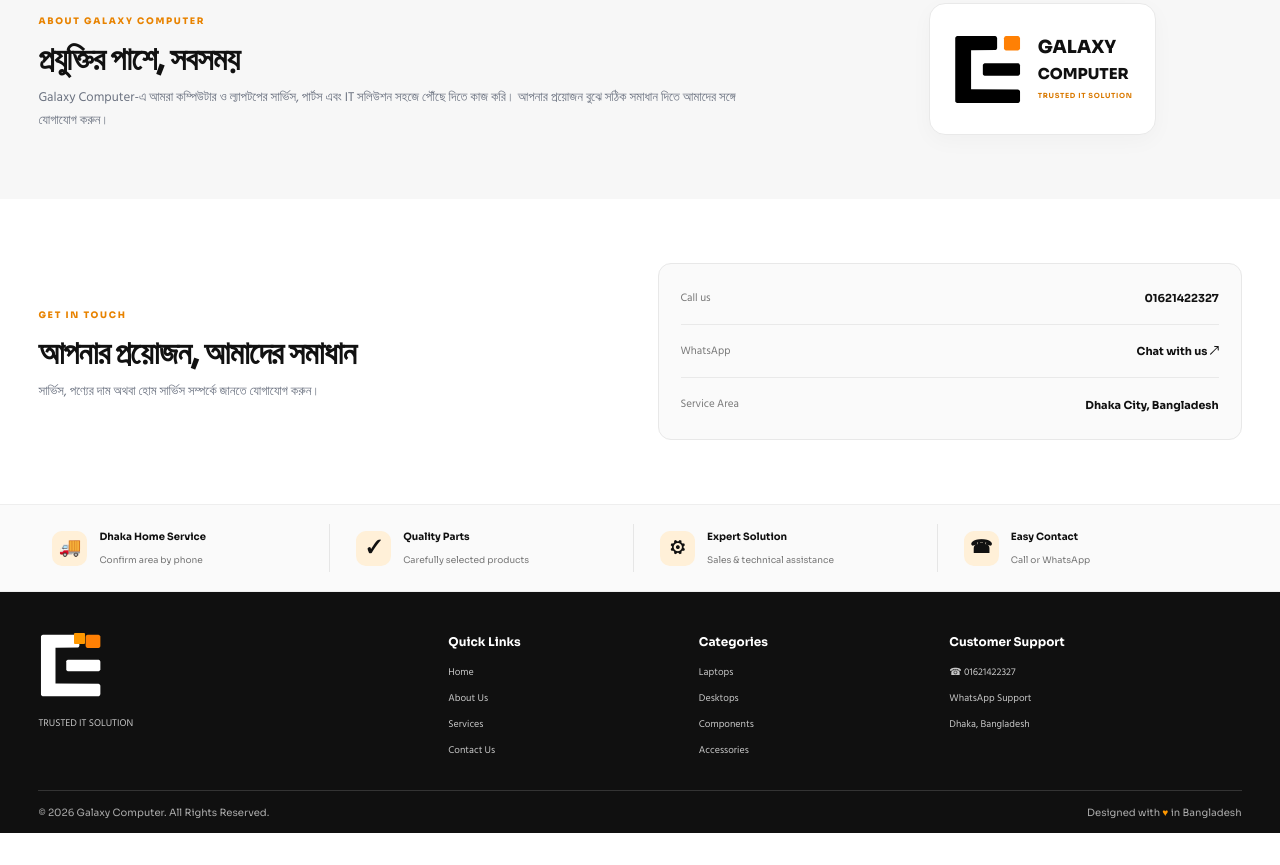
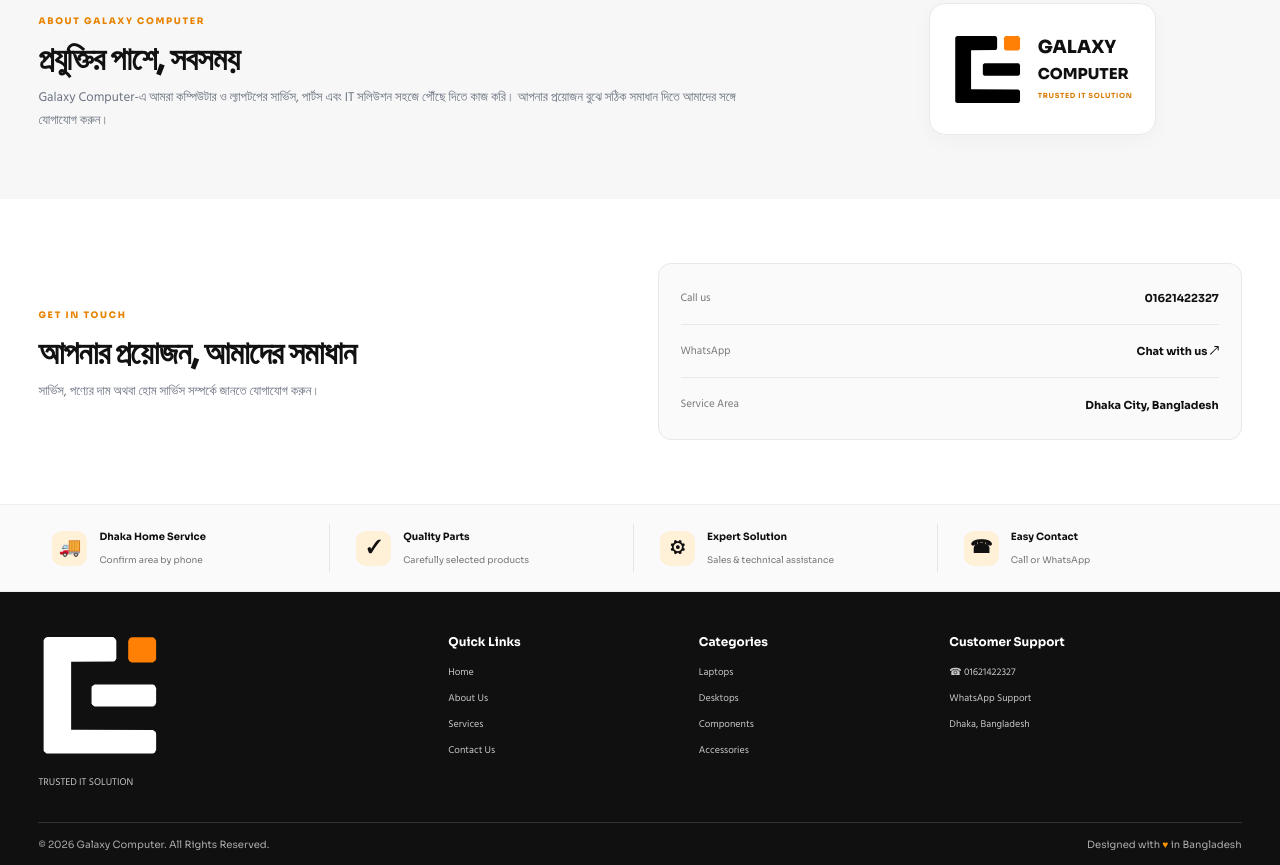
Before and after one commit to galaxycomdnj-code/galaxy-computer-website, a plain HTML site: page index.html in a window 1280 px wide. Shown: the part 2002-2867 px from the top of the page. Before the commit the page ends 2835 px from the top, so only its background shows below. Drawn offline with Linux system fonts and the light colour scheme; no server answers.

Commit message:
Fix footer Galaxy logo visibility and remove duplicate orange square

```diff
--- a/styles.css
+++ b/styles.css
@@ -228,27 +228,11 @@ button{cursor:pointer}
 @media(prefers-reduced-motion:reduce){.category-tile,.product-card,.service-card,.btn{transition:none}}
 
 /* Footer logo contrast: preserve the original black-and-orange mark on dark footer */
-.brand-footer{position:relative}
-.brand-footer .brand-mark{
-  background:transparent;
-  border-radius:0;
-  padding:0;
-  object-fit:contain;
-  filter:brightness(0) invert(1);
-}
-.brand-footer::after{
-  content:"";
-  position:absolute;
-  width:11px;
-  height:11px;
-  left:36px;
-  top:1px;
-  border-radius:1px;
-  background:#ff9800;
-  pointer-events:none;
-}
-
-
+/* Footer: show the complete white-and-orange Galaxy symbol clearly */
+.brand-footer{position:relative;display:inline-flex;align-items:center;min-height:125px}
+.brand-footer::after{content:none!important;display:none!important}
+.footer-brand .footer-full-logo{display:block!important;width:125px;height:125px;max-width:100%;object-fit:contain;filter:none}
+@media(max-width:760px){.footer-brand .footer-full-logo{width:112px;height:112px}}
 /* Product details and mobile product-card usability */
 .product-details-btn{
   width:100%;margin:0 0 7px;padding:8px 6px;border:1px solid #e7a13c;
@@ -1099,12 +1083,12 @@ button{cursor:pointer}
 /* Use the full supplied logo in the footer without duplicate wordmark text */
 .footer-brand .brand-footer{display:inline-flex;align-items:flex-start;max-width:100%;}
 .footer-brand .footer-full-logo{display:block;width:220px;max-width:100%;height:auto;object-fit:contain;}
-@media(max-width:760px){.footer-brand .footer-full-logo{width:200px;}}
+@media(max-width:760px){.footer-brand .footer-full-logo{width:112px;height:112px;}}
 
 /* Unified Galaxy symbol-only identity */
 .brand-mark{width:64px;height:64px;object-fit:contain;flex:0 0 auto}
 .brand-wordmark{display:none!important}
 .about-full-mark{display:block;width:190px;max-width:100%;height:auto;margin:0 auto;object-fit:contain}
-.footer-brand .footer-full-logo{display:block!important;width:66px;height:66px;object-fit:contain;filter:none}
+.footer-brand .footer-full-logo{display:block!important;width:125px;height:125px;object-fit:contain;filter:none}
 .brand-footer .brand-mark{filter:none}
 @media(max-width:760px){.brand-mark{width:48px;height:48px}}
```
